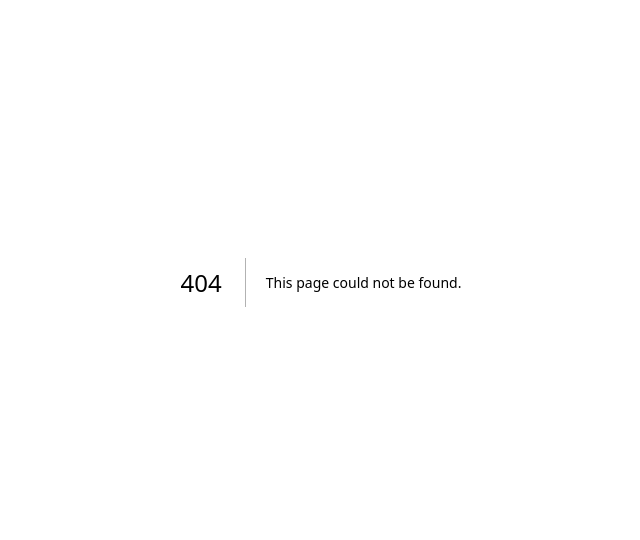
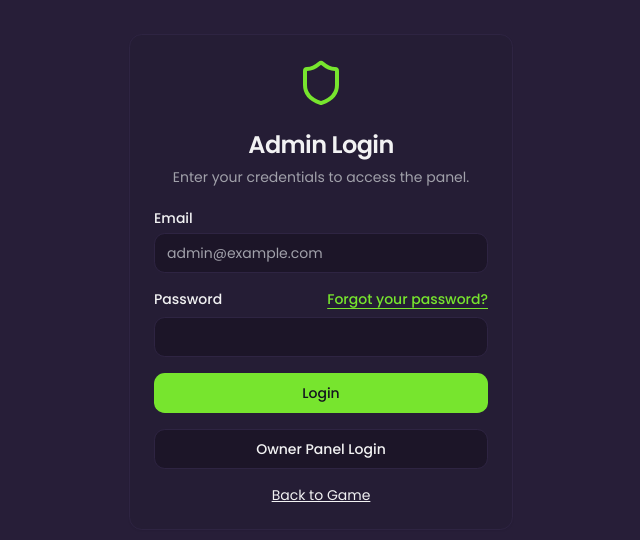
Before and after one commit to Soninkuwal/chikan-kuwal-new, a Next.js app: page /login in a window 1280 px wide. Before the commit this address had no page. Shown: the part 118-658 px from the top of the page, without its empty margins (319-959 px from the left). Built offline with nearby package versions, Linux system fonts and the light colour scheme.

Commit message:
Create page.tsx

```diff
--- /dev/null
+++ b/src/app/login/page.tsx
@@ -0,0 +1,139 @@
+
+'use client';
+import Link from 'next/link'
+import { Button } from '@/components/ui/button'
+import { Card, CardContent, CardDescription, CardHeader, CardTitle } from '@/components/ui/card'
+import { Input } from '@/components/ui/input'
+import { Label } from '@/components/ui/label'
+import { Shield } from 'lucide-react'
+import { useState } from 'react';
+import { useRouter } from 'next/navigation';
+import {
+  AlertDialog,
+  AlertDialogAction,
+  AlertDialogCancel,
+  AlertDialogContent,
+  AlertDialogDescription,
+  AlertDialogFooter,
+  AlertDialogHeader,
+  AlertDialogTitle,
+  AlertDialogTrigger,
+} from "@/components/ui/alert-dialog"
+import { useToast } from '@/hooks/use-toast';
+
+export default function AdminLoginPage() {
+  const [forgotPasswordStep, setForgotPasswordStep] = useState(0);
+  const [email, setEmail] = useState('');
+  const [password, setPassword] = useState('');
+  const router = useRouter();
+  const { toast } = useToast();
+
+  const handleLogin = (e: React.FormEvent) => {
+    e.preventDefault();
+    // In a real app, this would be an API call. For now, we use a mock admin.
+    const adminUser = { email: 'sonickuwal@gmail.com', password: 'kuwal@1234' };
+
+    if (email === adminUser.email && password === adminUser.password) {
+      localStorage.setItem('currentAdmin', JSON.stringify({ name: 'Sonic Kuwal', email: adminUser.email }));
+      toast({
+        title: 'Login Successful',
+        description: 'Welcome to the Admin Panel.',
+      });
+      router.push('/admin/dashboard');
+    } else {
+      toast({
+        variant: 'destructive',
+        title: 'Login Failed',
+        description: 'Invalid credentials. Please try again.',
+      });
+    }
+  };
+
+  return (
+    <AlertDialog open={forgotPasswordStep > 0} onOpenChange={(open) => !open && setForgotPasswordStep(0)}>
+      <div className="flex min-h-screen items-center justify-center bg-muted/40 p-4">
+        <Card className="w-full max-w-sm">
+          <CardHeader className="text-center">
+              <div className="flex justify-center mb-4">
+                  <Shield className="h-12 w-12 text-primary"/>
+              </div>
+            <CardTitle className="text-2xl">Admin Login</CardTitle>
+            <CardDescription>Enter your credentials to access the panel.</CardDescription>
+          </CardHeader>
+          <CardContent>
+            <form onSubmit={handleLogin} className="grid gap-4">
+              <div className="grid gap-2">
+                <Label htmlFor="email">Email</Label>
+                <Input id="email" type="email" placeholder="admin@example.com" value={email} onChange={e => setEmail(e.target.value)} required />
+              </div>
+              <div className="grid gap-2">
+                <div className="flex items-center">
+                  <Label htmlFor="password">Password</Label>
+                  <AlertDialogTrigger asChild>
+                    <Button variant="link" className="ml-auto inline-block text-sm underline h-auto p-0" onClick={() => setForgotPasswordStep(1)}>
+                      Forgot your password?
+                    </Button>
+                  </AlertDialogTrigger>
+                </div>
+                <Input id="password" type="password" value={password} onChange={e => setPassword(e.target.value)} required />
+              </div>
+
+              <Button type="submit" className="w-full">Login</Button>
+
+              <Link href="/owner/login" className="w-full">
+                  <Button variant="outline" className="w-full">Owner Panel Login</Button>
+              </Link>
+            </form>
+            <div className="mt-4 text-center text-sm">
+              <Link href="/" className="underline">
+                Back to Game
+              </Link>
+            </div>
+          </CardContent>
+        </Card>
+      </div>
+
+       <AlertDialogContent>
+            <AlertDialogHeader>
+                <AlertDialogTitle>Reset Password</AlertDialogTitle>
+            </AlertDialogHeader>
+            {forgotPasswordStep === 1 && (
+                <>
+                <AlertDialogDescription>
+                    Enter your email address and we'll send you a 4-digit code to reset your password.
+                </AlertDialogDescription>
+                <div className="grid gap-2 py-4">
+                   <Label htmlFor="reset-email">Email</Label>
+                   <Input id="reset-email" type="email" placeholder="admin@example.com" value={email} onChange={(e) => setEmail(e.target.value)} />
+                </div>
+                <AlertDialogFooter>
+                    <AlertDialogCancel onClick={() => setForgotPasswordStep(0)}>Cancel</AlertDialogCancel>
+                    <AlertDialogAction onClick={() => setForgotPasswordStep(2)}>Send Code</AlertDialogAction>
+                </AlertDialogFooter>
+                </>
+            )}
+             {forgotPasswordStep === 2 && (
+                <>
+                <AlertDialogDescription>
+                    We've sent a code to <span className="font-bold">{email}</span>. Please enter it below to verify your account.
+                </AlertDialogDescription>
+                <div className="grid gap-4 py-4">
+                    <div className="grid gap-2">
+                        <Label htmlFor="reset-code">Verification Code</Label>
+                        <Input id="reset-code" placeholder="_ _ _ _" />
+                    </div>
+                     <div className="grid gap-2">
+                        <Label htmlFor="new-password">New Password</Label>
+                        <Input id="new-password" type="password" />
+                    </div>
+                </div>
+                <AlertDialogFooter>
+                    <Button variant="link" onClick={() => setForgotPasswordStep(1)}>Back</Button>
+                    <AlertDialogAction onClick={() => setForgotPasswordStep(0)}>Reset Password</AlertDialogAction>
+                </AlertDialogFooter>
+                </>
+            )}
+        </AlertDialogContent>
+    </AlertDialog>
+  )
+}
```
